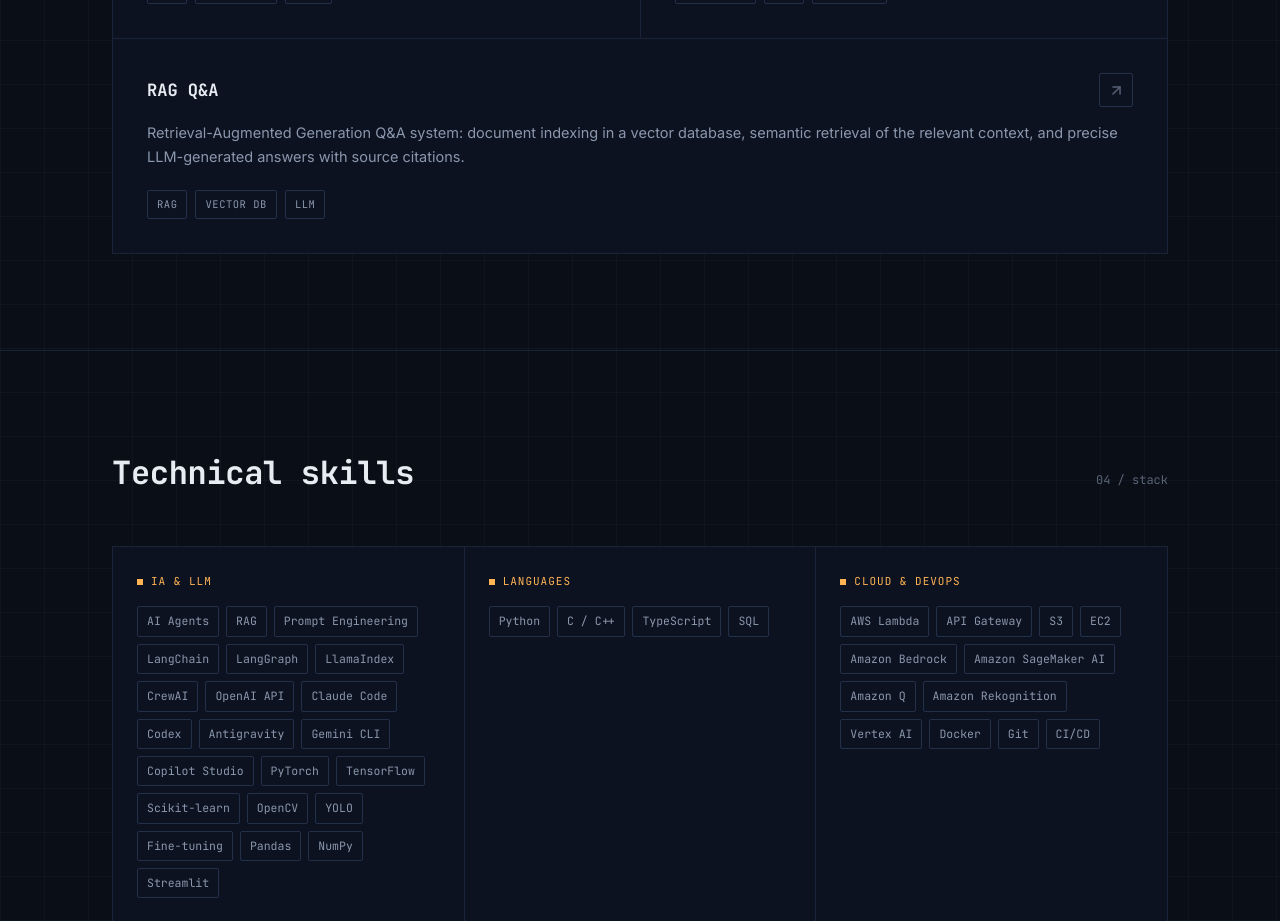
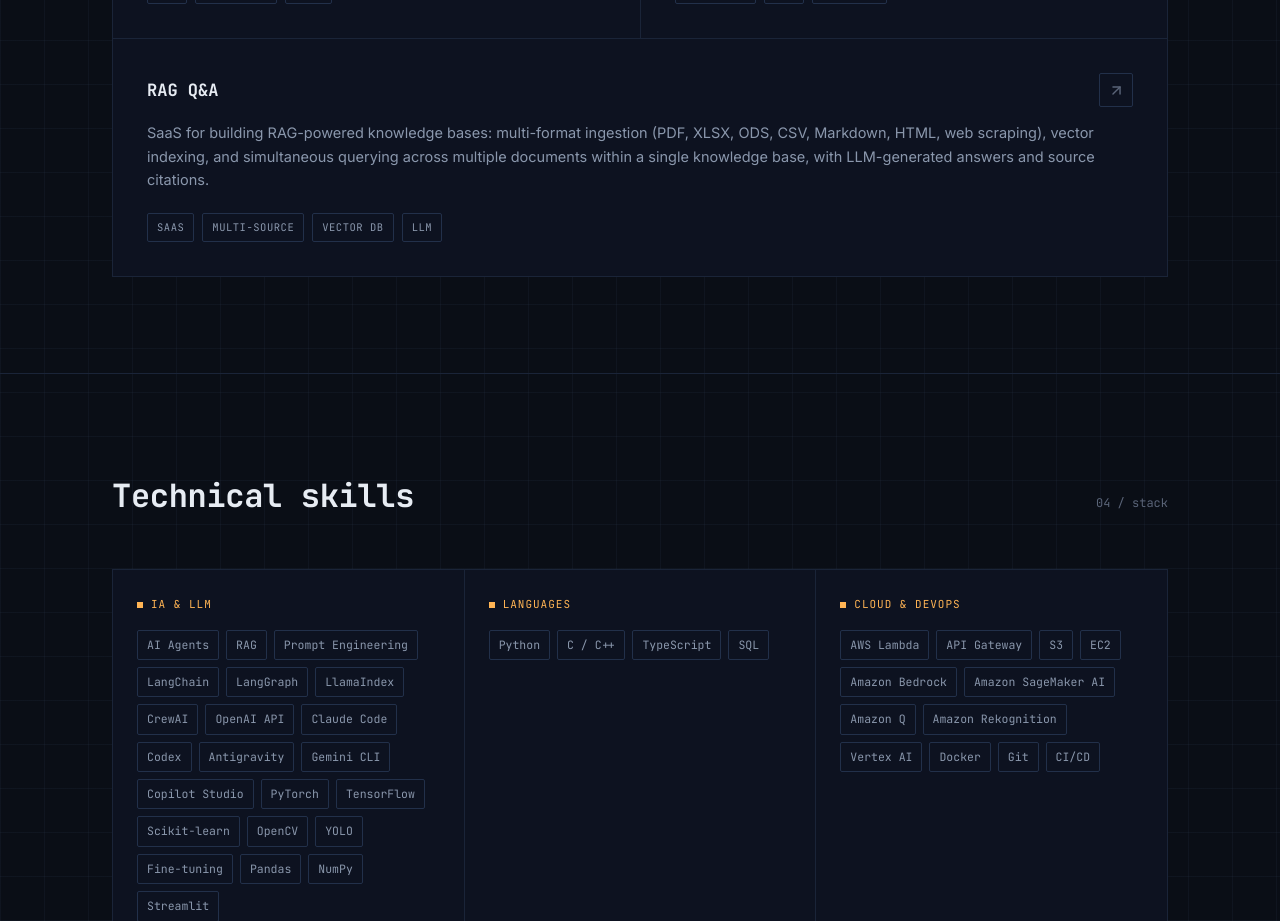
Before and after one commit to carellihoula/portfolio, a React (Vite) app: page / in a window 1280 px wide. Shown: the part 3480-4401 px from the top of the page. Built offline with nearby package versions, Linux system fonts and the light colour scheme.

Commit message:
feat: update Projects component tags and enhance description translations for RAG-based SaaS

```diff
--- a/src/components/Projects.tsx
+++ b/src/components/Projects.tsx
@@ -65,7 +65,8 @@
             </div>
             <p className="proj-desc">{t("p3_desc")}</p>
             <div className="tags">
-              <span className="tag">RAG</span>
+              <span className="tag">SaaS</span>
+              <span className="tag">Multi-source</span>
               <span className="tag">Vector DB</span>
               <span className="tag">LLM</span>
             </div>
--- a/src/i18n/translations.ts
+++ b/src/i18n/translations.ts
@@ -105,8 +105,8 @@
   },
   tag_agents3: { fr: 'Agents IA', en: 'AI Agents' },
   p3_desc: {
-    fr: 'Système de questions-réponses basé sur le RAG : indexation de documents dans une base vectorielle, récupération sémantique du contexte pertinent et génération de réponses précises par un LLM, avec citation des sources.',
-    en: 'Retrieval-Augmented Generation Q&A system: document indexing in a vector database, semantic retrieval of the relevant context, and precise LLM-generated answers with source citations.',
+    fr: "SaaS de knowledge bases basées sur le RAG : ingestion multi-formats (PDF, XLSX, ODS, CSV, Markdown, HTML, scraping web), indexation vectorielle et interrogation simultanée de plusieurs documents au sein d'une même base de connaissances, avec réponses générées par LLM et citation des sources.",
+    en: 'SaaS for building RAG-powered knowledge bases: multi-format ingestion (PDF, XLSX, ODS, CSV, Markdown, HTML, web scraping), vector indexing, and simultaneous querying across multiple documents within a single knowledge base, with LLM-generated answers and source citations.',
   },
   skills_title: { fr: 'Compétences techniques', en: 'Technical skills' },
   skill_lang: { fr: 'Langages', en: 'Languages' },
```
